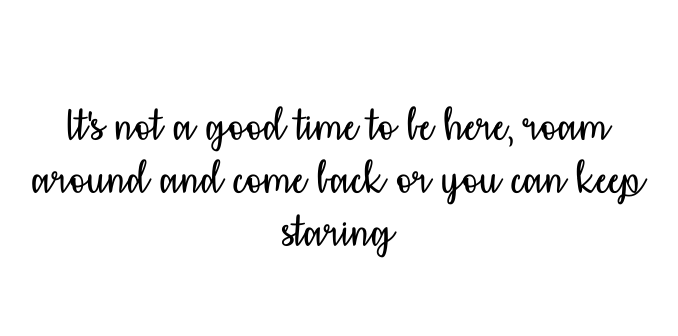
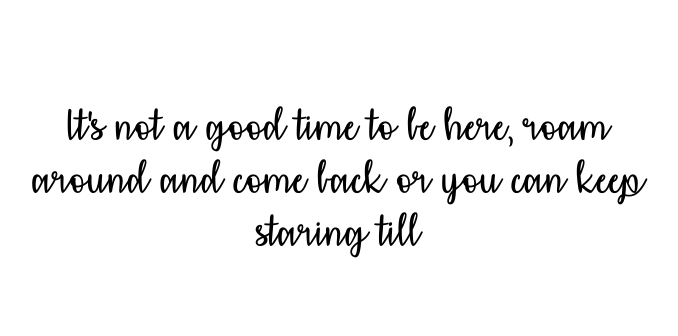
Before and after one commit to asmis19/asmis19.github.io, a plain HTML site: page index.html in a window 1280 px wide. Shown: the top 336 px of the page, without its empty margins (301-979 px from the left). Drawn offline with nearby package versions, Linux system fonts and the light colour scheme; a web font is replaced by a local one.

Commit message:
update timer msg

```diff
--- a/index.html
+++ b/index.html
@@ -1,4 +1,4 @@
-<!DOCTYPE html>
+ <!DOCTYPE html>
 <html>
 <head>
 	<title>Asmi's 19th B'day</title>
@@ -7,7 +7,7 @@
 </head>
 <body>
 	<div class="countdownmain">
-		<p>It's not a good time to be here, roam around and come back or you can keep staring</p><br>
+		<p>It's not a good time to be here, roam around and come back or you can keep staring till</p><br>
 		<div id="countdown"></div>
 	</div>
 	<div class="bg_heart"></div>
```
